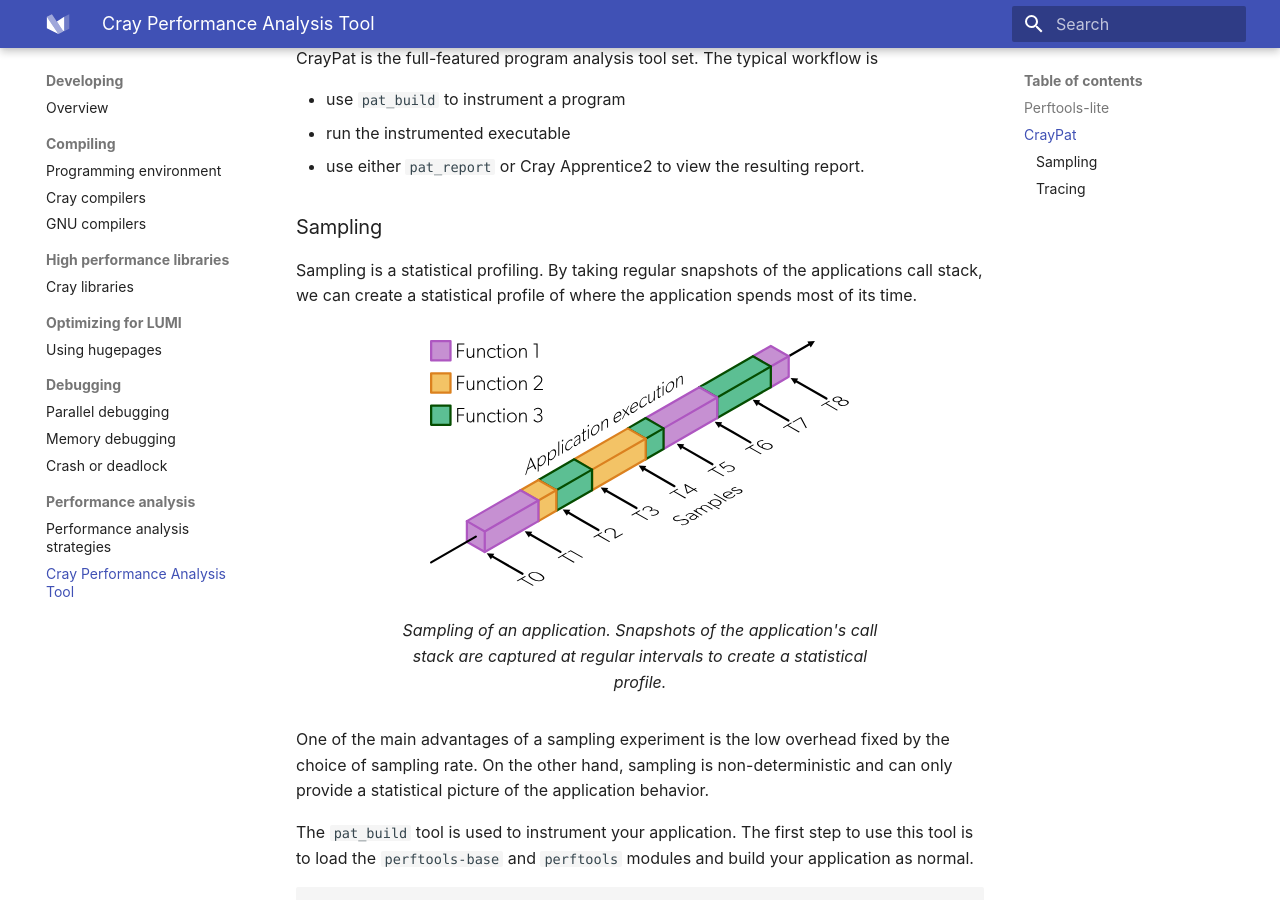
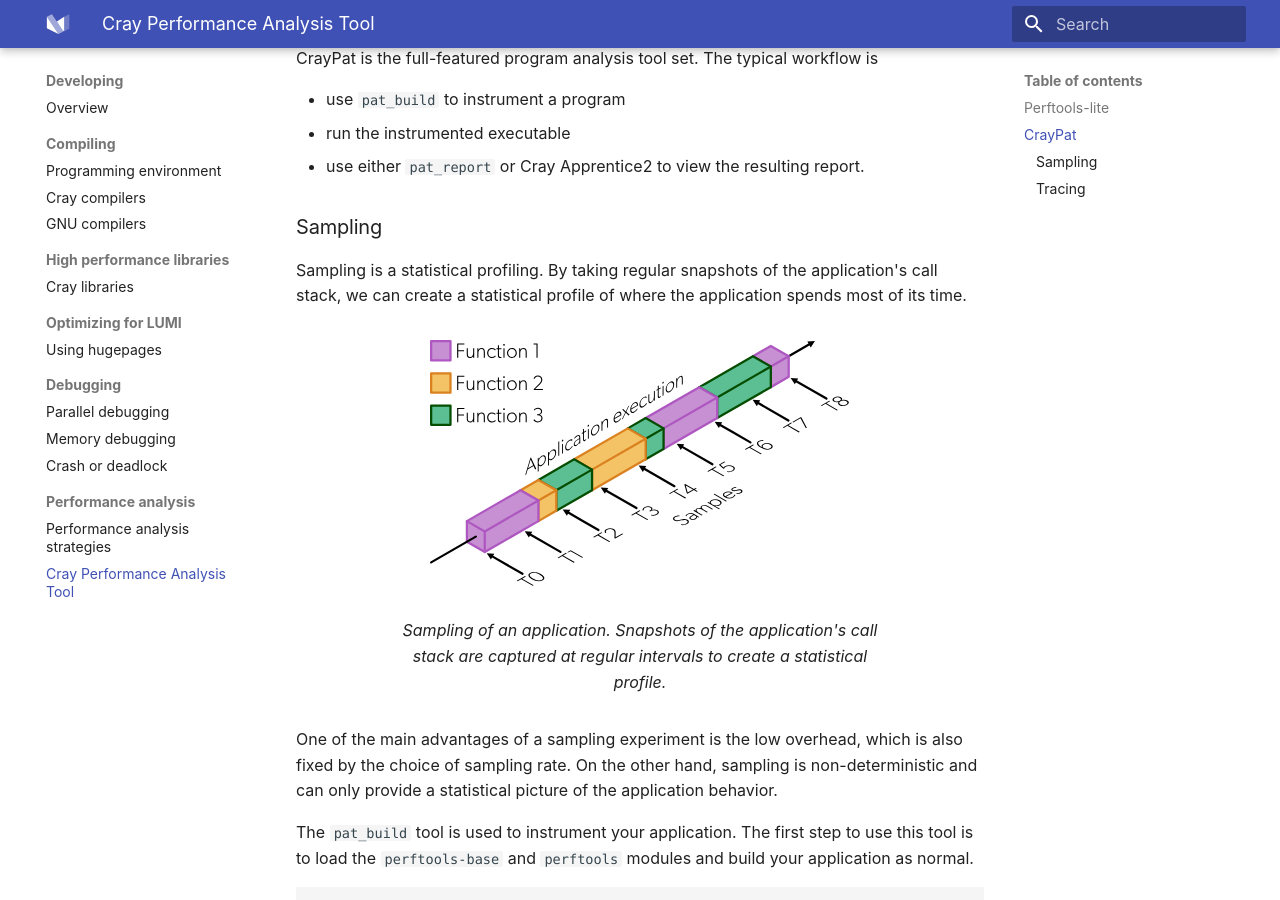
Before and after one commit to Lumi-supercomputer/lumi-userguide, an MkDocs documentation site: the page built from docs/development/profiling/perftools.md, in a window 1280 px wide and 900 px high, scrolled down 1136 px. Built offline with MkDocs 1.6.1 and Material for MkDocs 9.7.7, drawn with Linux system fonts in a browser that asks for light colours; some of the changed text lies outside the part shown.

Commit message:
Review of pages on LUMI-C, LUMI-G, profiling strategies and profiling tools.

```diff
--- a/docs/development/profiling/perftools.md
+++ b/docs/development/profiling/perftools.md
@@ -54,7 +54,7 @@
 ### Sampling
 
 Sampling is a statistical profiling. By taking regular snapshots of the
-applications call stack, we can create a statistical profile of where the
+application's call stack, we can create a statistical profile of where the
 application spends most of its time.
 
 <figure>
@@ -69,8 +69,8 @@
   </figcaption>
 </figure>
 
-One of the main advantages of a sampling experiment is the low overhead
-fixed by the choice of sampling rate.
+One of the main advantages of a sampling experiment is the low overhead,
+which is also fixed by the choice of sampling rate.
 On the other hand, sampling is non-deterministic and can only provide a
 statistical picture of the application behavior.
 
@@ -135,7 +135,7 @@
   </figcaption>
 </figure>
 
-The main downside is that the instrumentation code inserted will be run every
+The main downside is that the inserted instrumentation code will be run every
 time an instrumented function is called to record the information.
 This may introduce significant profiling overhead.
 
```
Also changed, not shown: other parts of docs/development/profiling/perftools.md (+1 -1 lines), docs/development/profiling/strategies.md (+3 -3 lines), docs/hardware/lumic.md (+3 -3 lines), docs/hardware/lumig.md (+15 -15 lines).
